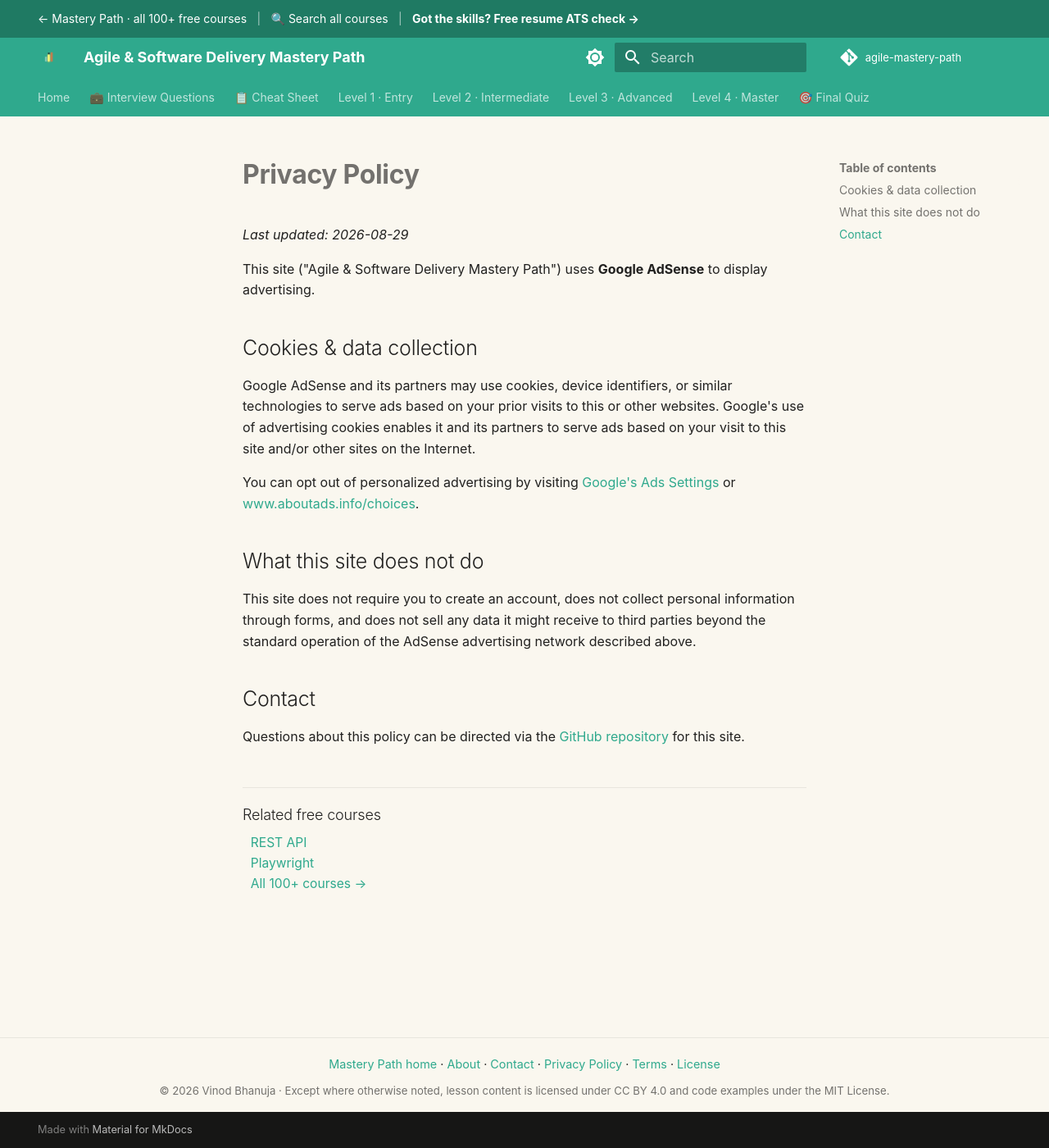
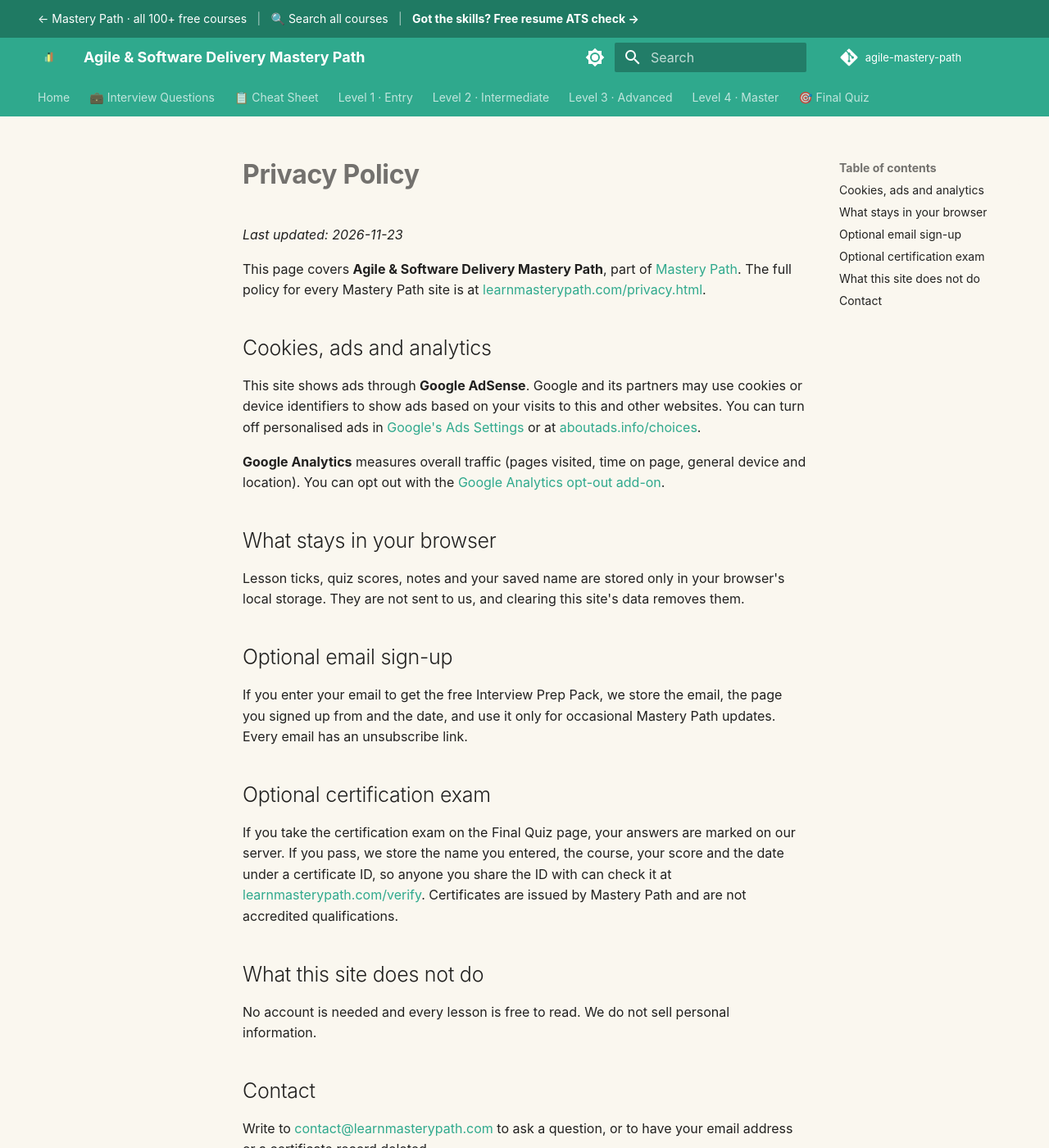
Before and after one commit to SIGILIPELLI/agile-mastery-path, an MkDocs documentation site: the page built from docs/privacy.md, in a window 1280 px wide and 1400 px high. Shown: the whole window at 82% size. Built offline with MkDocs 1.6.1 and Material for MkDocs 9.7.7, drawn with Linux system fonts in a browser that asks for light colours; comment, search, counter and statistics services are not loaded.

Commit message:
Update privacy page: progress stays in the browser, optional email sign-up and certification exam, link to the full policy
Co-Authored-By: Claude Opus 5.5 <noreply@anthropic.com>

```diff
--- a/docs/privacy.md
+++ b/docs/privacy.md
@@ -1,33 +1,35 @@
 ---
-description: "Privacy policy for the free Agile & Software Delivery Mastery Path: how Google Analytics and AdSense cookies are used, what is not collected, and how to opt out."
+description: "Privacy policy for the free Agile & Software Delivery Mastery Path: cookies for ads and analytics, what stays in your browser, and the optional email sign-up and certification exam."
 ---
 
 # Privacy Policy
 
-_Last updated: 2026-08-29_
+_Last updated: 2026-11-23_
 
-This site ("Agile & Software Delivery Mastery Path") uses **Google AdSense** to display advertising.
+This page covers **Agile & Software Delivery Mastery Path**, part of [Mastery Path](https://learnmasterypath.com/). The full policy for every Mastery Path site is at [learnmasterypath.com/privacy.html](https://learnmasterypath.com/privacy.html).
 
-## Cookies & data collection
+## Cookies, ads and analytics
 
-Google AdSense and its partners may use cookies, device identifiers, or similar
-technologies to serve ads based on your prior visits to this or other websites.
-Google's use of advertising cookies enables it and its partners to serve ads
-based on your visit to this site and/or other sites on the Internet.
+This site shows ads through **Google AdSense**. Google and its partners may use cookies or device identifiers to show ads based on your visits to this and other websites. You can turn off personalised ads in [Google's Ads Settings](https://adssettings.google.com/) or at [aboutads.info/choices](https://www.aboutads.info/choices/).
 
-You can opt out of personalized advertising by visiting
-[Google's Ads Settings](https://adssettings.google.com/) or
-[www.aboutads.info/choices](https://www.aboutads.info/choices/).
+**Google Analytics** measures overall traffic (pages visited, time on page, general device and location). You can opt out with the [Google Analytics opt-out add-on](https://tools.google.com/dlpage/gaoptout).
+
+## What stays in your browser
+
+Lesson ticks, quiz scores, notes and your saved name are stored only in your browser's local storage. They are not sent to us, and clearing this site's data removes them.
+
+## Optional email sign-up
+
+If you enter your email to get the free Interview Prep Pack, we store the email, the page you signed up from and the date, and use it only for occasional Mastery Path updates. Every email has an unsubscribe link.
+
+## Optional certification exam
+
+If you take the certification exam on the Final Quiz page, your answers are marked on our server. If you pass, we store the name you entered, the course, your score and the date under a certificate ID, so anyone you share the ID with can check it at [learnmasterypath.com/verify](https://learnmasterypath.com/verify/). Certificates are issued by Mastery Path and are not accredited qualifications.
 
 ## What this site does not do
 
-This site does not require you to create an account, does not collect personal
-information through forms, and does not sell any data it might receive to third
-parties beyond the standard operation of the AdSense advertising network
-described above.
+No account is needed and every lesson is free to read. We do not sell personal information.
 
 ## Contact
 
-Questions about this policy can be directed via the
-[GitHub repository](https://github.com/SIGILIPELLI/agile-mastery-path) for this
-site.
+Write to [contact@learnmasterypath.com](mailto:contact@learnmasterypath.com) to ask a question, or to have your email address or a certificate record deleted.
```
